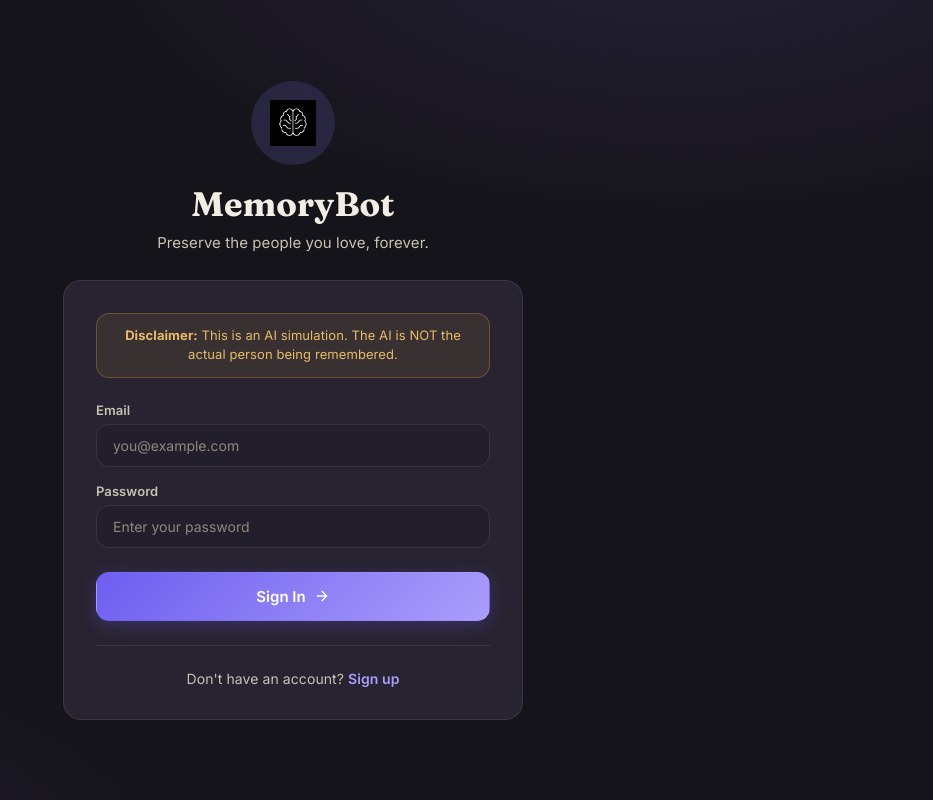
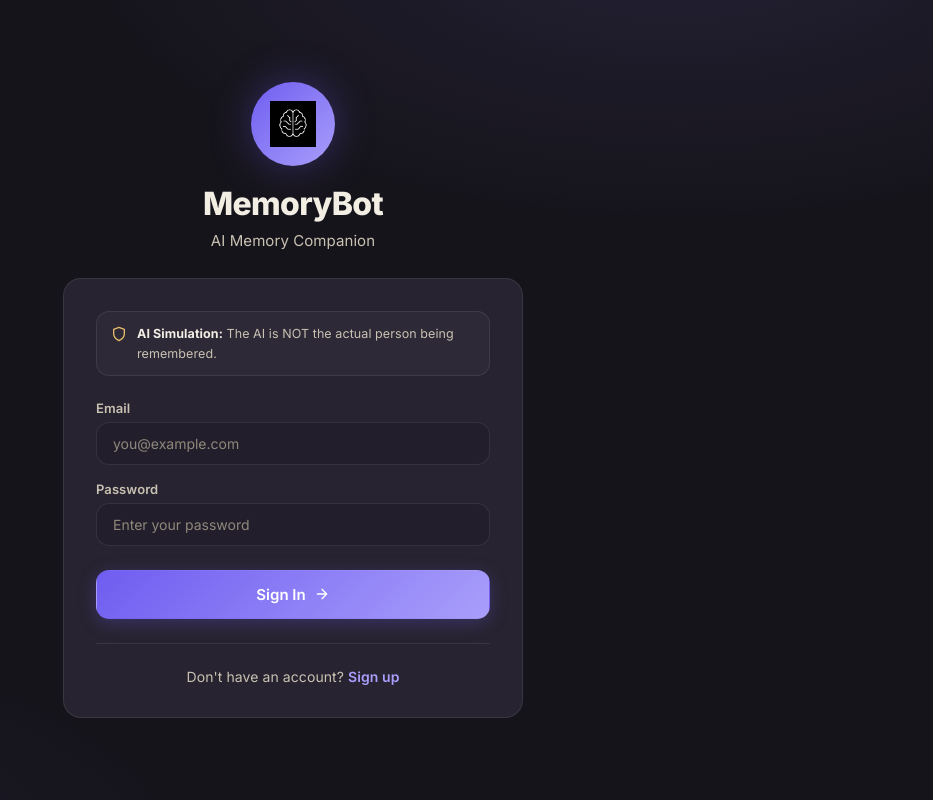
Before and after one commit to ShadowKernel-CODE/nexus-ai, a Python web app: template templates/login.html in a window 1280 px wide. Shown: the whole page, without its empty margins (347-1280 px from the left). Run offline with Jinja, Linux system fonts and the light colour scheme; the template is opened without the code that fills it, so the values that code supplies are empty.

Commit message:
ui: restore original modern sans-serif layout, keep new palette and features

```diff
--- a/static/css/style.css
+++ b/static/css/style.css
@@ -63,7 +63,7 @@
     --radius-lg: 18px;
     --radius-md: 13px;
     --radius-sm: 9px;
-    --font-display: 'Fraunces', Georgia, 'Times New Roman', serif;
+    --font-display: var(--font-body);
     --font-body: 'Inter', -apple-system, BlinkMacSystemFont, 'Segoe UI', sans-serif;
     --sidebar-width: 264px;
 }
@@ -85,7 +85,7 @@ html, body {
 
 h1, h2, h3, h4, .font-display {
     font-family: var(--font-display);
-    font-weight: 600;
+    font-weight: 700;
     color: var(--cream);
 }
 
@@ -227,7 +227,7 @@ a:focus-visible, button:focus-visible, input:focus-visible, select:focus-visible
 
 /* ============ Typography / headings ============ */
 
-.page-title { font-size: 30px; font-weight: 600; margin: 0; letter-spacing: -0.01em; }
+.page-title { font-size: 30px; font-weight: 800; margin: 0; letter-spacing: -0.02em; }
 .page-subtitle { margin-top: 6px; color: var(--cream-dim); font-size: 15px; }
 .section-title { font-size: 17px; font-weight: 600; margin: 0; }
 .eyebrow {
@@ -710,6 +710,21 @@ label.field-label {
 .alert-warning { background: rgba(217, 164, 65, 0.1); border: 1px solid rgba(217, 164, 65, 0.3); color: var(--amber-soft); }
 .alert-success { background: rgba(119, 171, 139, 0.1); border: 1px solid rgba(119, 171, 139, 0.3); color: #9ec9ab; }
 
+.disclaimer-note {
+    display: flex;
+    align-items: flex-start;
+    gap: 10px;
+    background: rgba(242, 238, 228, 0.03);
+    border: 1px solid var(--border-primary);
+    border-radius: var(--radius-md);
+    padding: 12px 14px;
+    color: var(--cream-dim);
+    font-size: 12.5px;
+    line-height: 1.55;
+}
+.disclaimer-note svg { flex-shrink: 0; margin-top: 2px; color: var(--amber-soft); }
+.disclaimer-note strong { color: var(--cream); }
+
 .toast-container {
     position: fixed;
     bottom: 20px;
--- a/templates/base.html
+++ b/templates/base.html
@@ -7,8 +7,8 @@
     <link rel="icon" type="image/png" href="/static/img/logo.png">
     <link rel="preconnect" href="https://fonts.googleapis.com">
     <link rel="preconnect" href="https://fonts.gstatic.com" crossorigin>
-    <link href="https://fonts.googleapis.com/css2?family=Fraunces:opsz,wght@9..144,400;9..144,500;9..144,600;9..144,700&family=Inter:wght@300;400;500;600;700;800&display=swap" rel="stylesheet">
-    <link rel="stylesheet" href="/static/css/style.css?v=7">
+    <link href="https://fonts.googleapis.com/css2?family=Inter:wght@300;400;500;600;700;800&display=swap" rel="stylesheet">
+    <link rel="stylesheet" href="/static/css/style.css?v=8">
     {% block head %}{% endblock %}
 </head>
 <body>
--- a/templates/login.html
+++ b/templates/login.html
@@ -4,16 +4,17 @@
 <div class="auth-shell">
     <div class="auth-card">
         <div class="text-center slide-up" style="margin-bottom:28px;">
-            <div class="avatar avatar-xl avatar-purple" style="margin:0 auto 18px;overflow:hidden;">
+            <div class="avatar avatar-xl" style="background:var(--gradient-primary);margin:0 auto 18px;box-shadow:0 0 40px rgba(111,93,240,0.35);overflow:hidden;">
                 <img src="/static/img/logo.png" alt="MemoryBot" style="width:46px;height:46px;object-fit:contain;">
             </div>
-            <h1 style="font-family:var(--font-display);font-size:34px;font-weight:700;color:var(--cream);margin:0;">MemoryBot</h1>
-            <p class="dim" style="margin-top:8px;font-size:15px;">Preserve the people you love, forever.</p>
+            <h1 style="font-size:32px;font-weight:800;color:var(--cream);margin:0;letter-spacing:-0.02em;">MemoryBot</h1>
+            <p class="dim" style="margin-top:8px;font-size:15px;">AI Memory Companion</p>
         </div>
 
         <div class="card slide-up" style="padding:32px;">
-            <div class="alert-warning" style="margin-bottom:24px;text-align:center;font-size:13px;">
-                <strong>Disclaimer:</strong> This is an AI simulation. The AI is NOT the actual person being remembered.
+            <div class="disclaimer-note" style="margin-bottom:24px;">
+                <svg width="16" height="16" viewBox="0 0 24 24" fill="none" stroke="currentColor" stroke-width="2" stroke-linecap="round" stroke-linejoin="round"><path d="M12 22s8-4 8-10V5l-8-3-8 3v7c0 6 8 10 8 10z"/></svg>
+                <span><strong>AI Simulation:</strong> The AI is NOT the actual person being remembered.</span>
             </div>
 
             {% if error %}
--- a/templates/register.html
+++ b/templates/register.html
@@ -4,13 +4,13 @@
 <div class="auth-shell">
     <div class="auth-card">
         <div class="text-center slide-up" style="margin-bottom:28px;">
-            <div class="avatar avatar-xl avatar-amber" style="margin:0 auto 18px;">
+            <div class="avatar avatar-xl avatar-purple" style="margin:0 auto 18px;">
                 <svg width="34" height="34" viewBox="0 0 24 24" fill="none" stroke="currentColor" stroke-width="2" stroke-linecap="round" stroke-linejoin="round">
                     <path d="M16 21v-2a4 4 0 00-4-4H5a4 4 0 00-4 4v2"/><circle cx="8.5" cy="7" r="4"/><line x1="20" y1="8" x2="20" y2="14"/><line x1="23" y1="11" x2="17" y2="11"/>
                 </svg>
             </div>
-            <h1 style="font-family:var(--font-display);font-size:32px;font-weight:700;color:var(--cream);margin:0;">Create Account</h1>
-            <p class="dim" style="margin-top:8px;font-size:15px;">Join MemoryBot to preserve the memories that matter.</p>
+            <h1 style="font-size:32px;font-weight:800;color:var(--cream);margin:0;letter-spacing:-0.02em;">Create Account</h1>
+            <p class="dim" style="margin-top:8px;font-size:15px;">Start preserving and chatting with your memories.</p>
         </div>
 
         <div class="card slide-up" style="padding:32px;">
```
